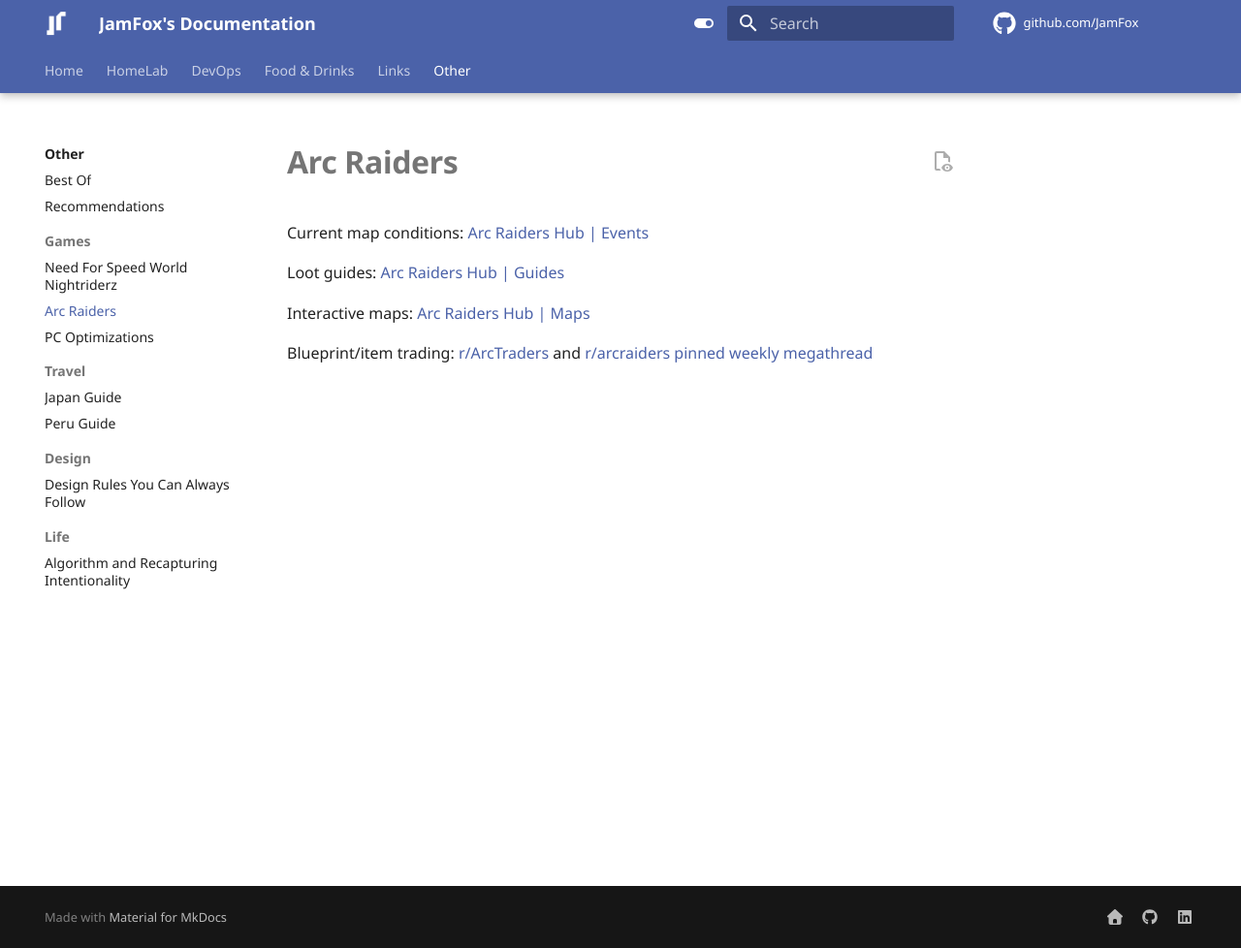
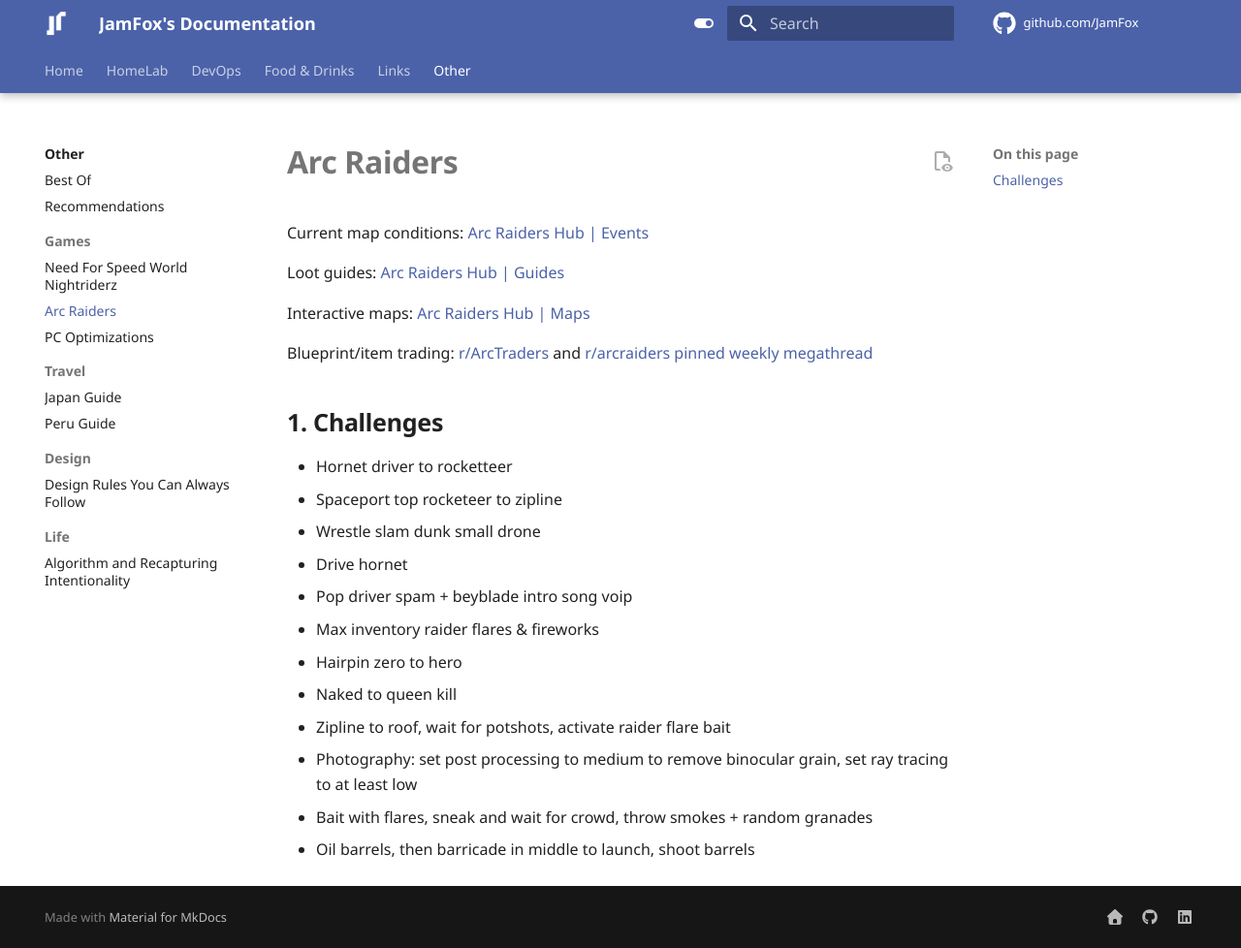
Before and after one commit to JamFox/docs.jamfox.dev, an MkDocs documentation site: the page built from docs/content/games/arc-raiders.md, in a window 1280 px wide and 978 px high. Shown: the whole window at 97% size. Built offline with MkDocs 1.6.1 and Material for MkDocs 9.7.7, drawn with Linux system fonts in a browser that asks for light colours; plug-ins that fetch from the network failed and are left out; comment, search, counter and statistics services are not loaded.

Commit message:
arc chall

```diff
--- a/docs/content/games/arc-raiders.md
+++ b/docs/content/games/arc-raiders.md
@@ -7,3 +7,18 @@ Loot guides: [Arc Raiders Hub | Guides](https://arcraidershub.com/guides)
 Interactive maps: [Arc Raiders Hub | Maps](https://arcraidershub.com/maps)
 
 Blueprint/item trading: [r/ArcTraders](https://old.reddit.com/r/ArcTraders/) and [r/arcraiders pinned weekly megathread](https://old.reddit.com/r/ArcRaiders/)
+
+## Challenges
+
+- Hornet driver to rocketteer
+- Spaceport top rocketeer to zipline
+- Wrestle slam dunk small drone
+- Drive hornet
+- Pop driver spam + beyblade intro song voip
+- Max inventory raider flares & fireworks
+- Hairpin zero to hero
+- Naked to queen kill
+- Zipline to roof, wait for potshots, activate raider flare bait
+- Photography: set post processing to medium to remove binocular grain, set ray tracing to at least low
+- Bait with flares, sneak and wait for crowd, throw smokes + random granades
+- Oil barrels, then barricade in middle to launch, shoot barrels
```
